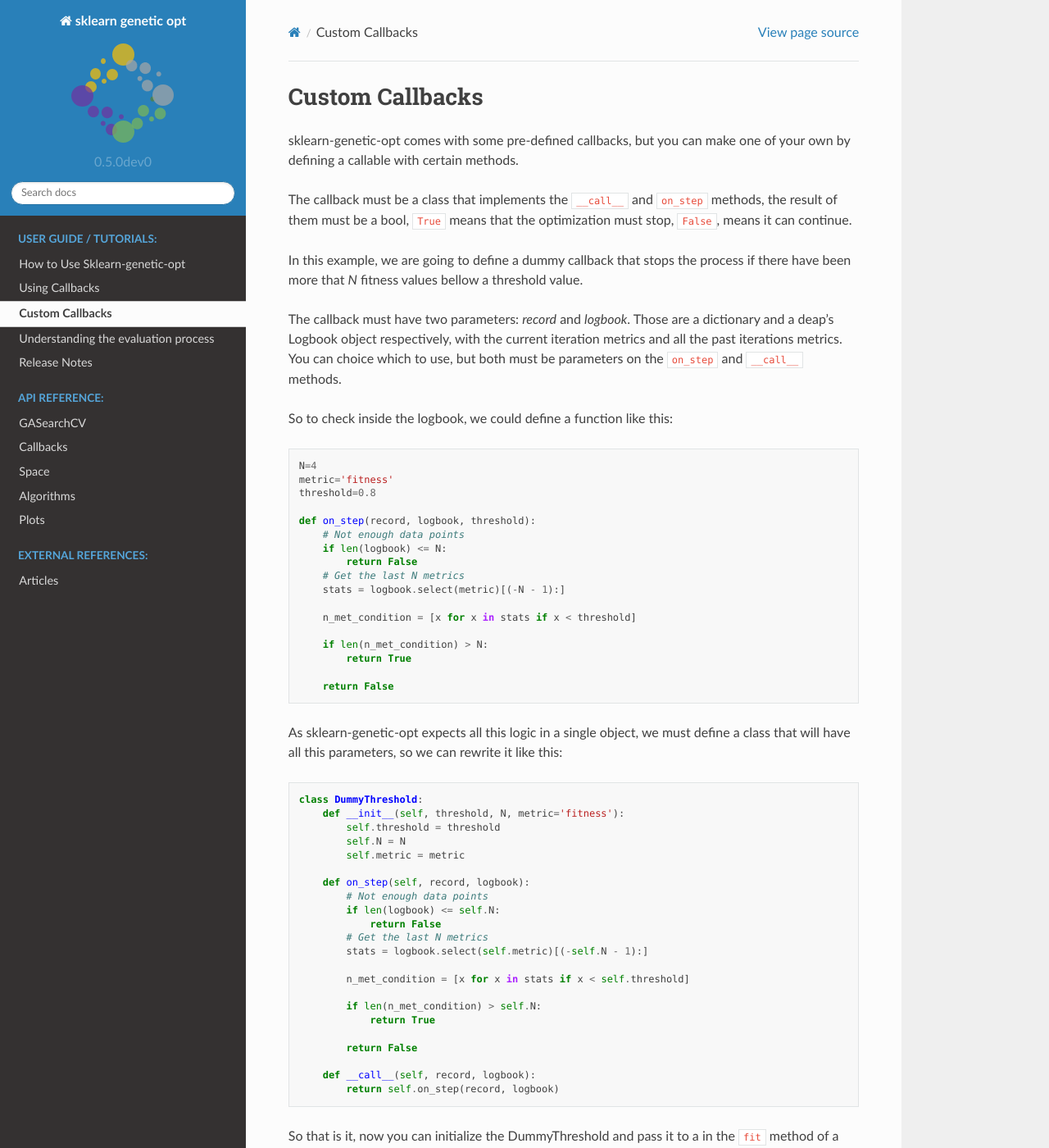
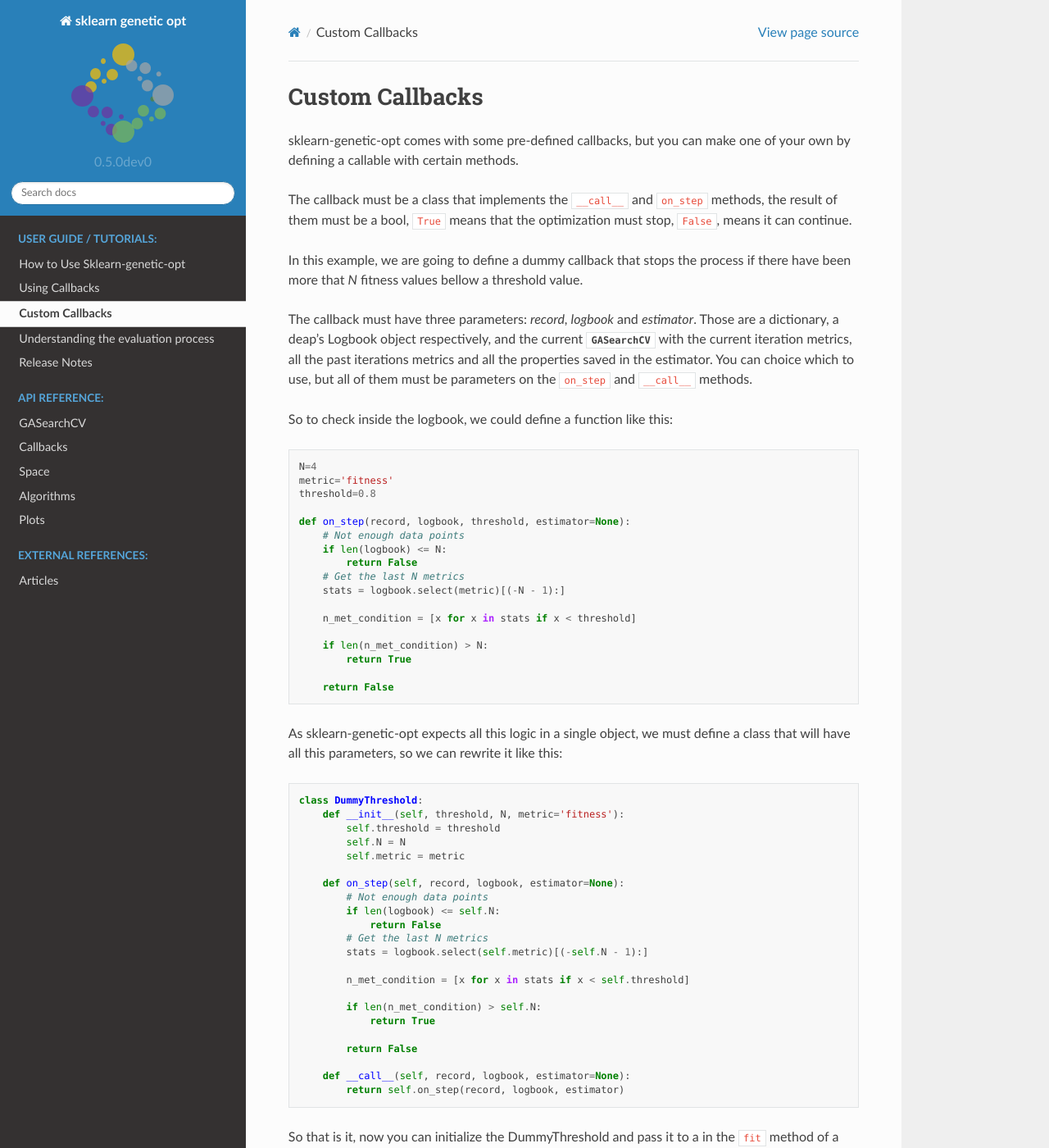
Before and after one commit to rodrigo-arenas/Sklearn-genetic-opt, a Sphinx documentation site: the page built from docs/tutorials/custom_callback.rst, in a window 1280 px wide and 1400 px high. Shown: the whole window at 82% size. Built offline with Sphinx 7.4.7 and the Read the Docs theme 2.0.0, drawn with Linux system fonts in a browser that asks for light colours.

Commit message:
Updated doc with new callbacks

```diff
--- a/docs/tutorials/custom_callback.rst
+++ b/docs/tutorials/custom_callback.rst
@@ -13,10 +13,12 @@ In this example, we are going to define a dummy callback that
 stops the process if there have been more that `N` fitness values
 bellow a threshold value.
 
-The callback must have two parameters: `record` and `logbook`.
-Those are a dictionary and a deap's Logbook object respectively,
-with the current iteration metrics and all the past iterations metrics.
-You can choice which to use, but both must be parameters
+The callback must have three parameters: `record`, `logbook` and `estimator`.
+Those are a dictionary, a deap's Logbook object respectively, and the
+current :class:`~sklearn_genetic.GASearchCV`
+with the current iteration metrics, all the past iterations metrics
+and all the properties saved in the estimator.
+You can choice which to use, but all of them must be parameters
 on the ``on_step`` and ``__call__`` methods.
 
 So to check inside the logbook, we could define a function like this:
@@ -27,7 +29,7 @@ So to check inside the logbook, we could define a function like this:
     metric='fitness'
     threshold=0.8
 
-    def on_step(record, logbook, threshold):
+    def on_step(record, logbook, threshold, estimator=None):
         # Not enough data points
         if len(logbook) <= N:
             return False
@@ -53,7 +55,7 @@ that will have all this parameters, so we can rewrite it like this:
            self.N = N
            self.metric = metric
 
-       def on_step(self, record, logbook):
+       def on_step(self, record, logbook, estimator=None):
            # Not enough data points
            if len(logbook) <= self.N:
                return False
@@ -67,8 +69,8 @@ that will have all this parameters, so we can rewrite it like this:
 
            return False
 
-       def __call__(self, record, logbook):
-           return self.on_step(record, logbook)
+       def __call__(self, record, logbook, estimator=None):
+           return self.on_step(record, logbook, estimator)
 
 
 So that is it, now you can initialize the DummyThreshold
```
